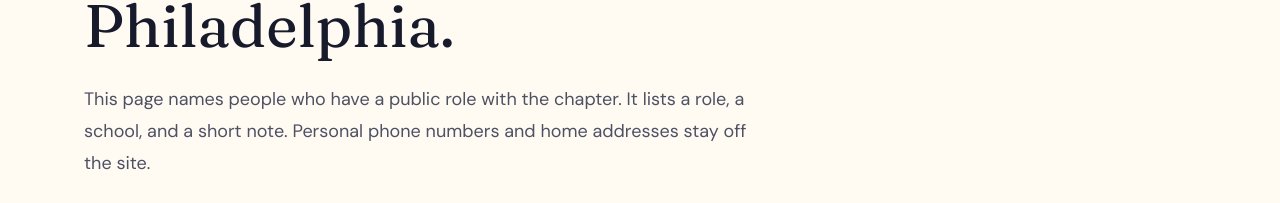
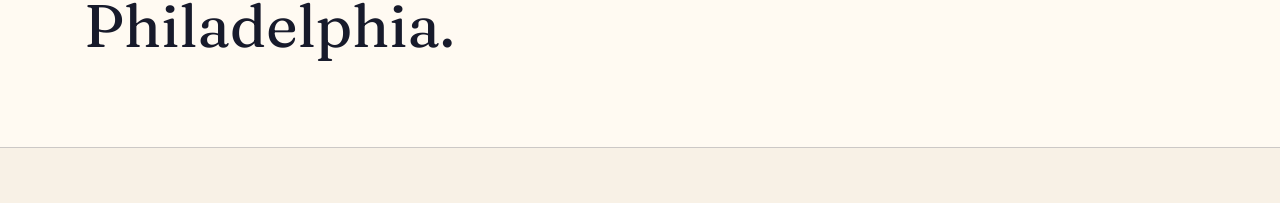
Before and after one commit to xiedong2000/super-joey-philadelphia, a Next.js app: page /leadership in a window 1280 px wide. Shown: the part 252-455 px from the top of the page. Built offline with nearby package versions, Linux system fonts and the light colour scheme.

Commit message:
Remove unncessary content in leadership page

```diff
--- a/app/leadership/page.tsx
+++ b/app/leadership/page.tsx
@@ -12,13 +12,7 @@
 export default function LeadershipPage() {
   return (
     <>
-      <PageIntro kicker="Leadership" title="The officers guiding Philadelphia.">
-        <p>
-          This page names people who have a public role with the chapter. It
-          lists a role, a school, and a short note. Personal phone numbers and
-          home addresses stay off the site.
-        </p>
-      </PageIntro>
+      <PageIntro kicker="Leadership" title="The officers guiding Philadelphia." />
 
       <div className="mx-auto w-full max-w-6xl px-5 py-14">
         <ul className="grid gap-6 md:grid-cols-2">
```
